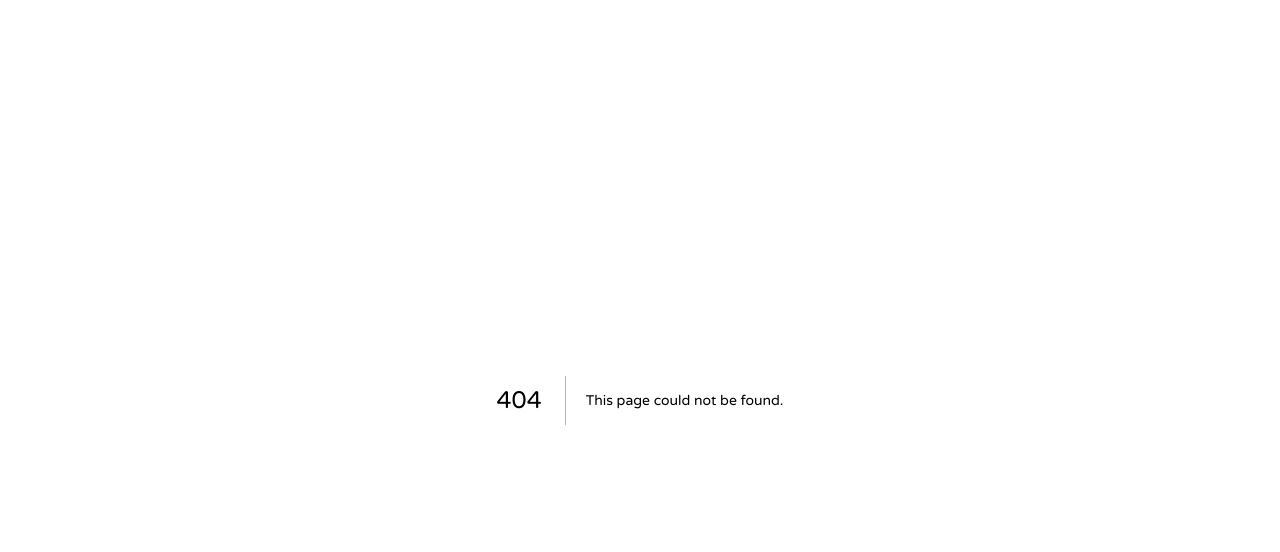
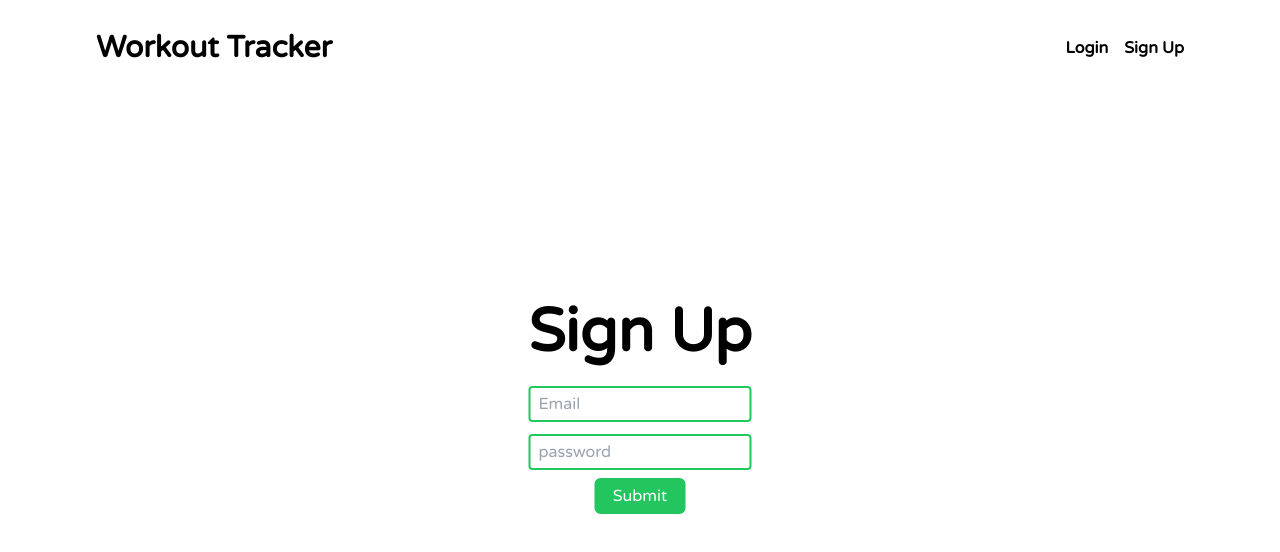
Before and after one commit to arod1207/Workout-Tracker-Frontend, a Next.js app: page /signup in a window 1280 px wide. Before the commit this address had no page. Shown: the top 552 px of the page. Built offline with nearby package versions, Linux system fonts and the light colour scheme.

Commit message:
add login functionality

```diff
--- a/package.json
+++ b/package.json
@@ -19,6 +19,7 @@
     "react-dom": "18.2.0",
     "react-icons": "^4.8.0",
     "react-moment": "^1.1.3",
+    "react-spinners": "^0.13.8",
     "typescript": "5.0.2"
   },
   "devDependencies": {
--- a/src/components/Navbar.tsx
+++ b/src/components/Navbar.tsx
@@ -1,7 +1,50 @@
+import Link from "next/link";
+import { useLogout } from "@/hooks/useLogout";
+import { useAuthContext } from "@/hooks/useAuthContext";
+
+type Prop = {
+  user: {
+    user: {
+      email: string;
+    };
+  };
+};
+
 export default function Navbar() {
+  const { logout } = useLogout();
+  const { user } = useAuthContext() as Prop;
+
+  const handleLogout = () => {
+    logout();
+  };
+
   return (
-    <div className="flex h-16 items-center justify-center bg-white px-10 shadow-sm md:h-24 md:justify-start md:px-24">
-      <h2 className="text-3xl font-bold">Workout Tracker</h2>
+    <div
+      className="flex h-16 items-center justify-center bg-white px-10 shadow-sm
+    md:h-24 md:justify-between md:px-24"
+    >
+      <Link href="/">
+        <button className="text-3xl font-bold">Workout Tracker</button>
+      </Link>
+
+      {user ? (
+        <div className="flex gap-4">
+          <span className="font-bold">{user?.user?.email}</span>
+
+          <button onClick={handleLogout} className="font-bold">
+            Log out
+          </button>
+        </div>
+      ) : (
+        <div className="flex gap-4">
+          <Link href="/login">
+            <button className="font-bold">Login</button>
+          </Link>
+          <Link href="/signup">
+            <button className="font-bold">Sign Up</button>
+          </Link>
+        </div>
+      )}
     </div>
   );
 }
--- /dev/null
+++ b/src/context/AuthContext.tsx
@@ -0,0 +1,46 @@
+import { createContext, ReactNode, useReducer, useEffect } from "react";
+
+type Props = {
+  children: ReactNode;
+};
+
+export const AuthContext = createContext({});
+
+export const authReducer = (state: any, action: any) => {
+  switch (action.type) {
+    case "LOGIN":
+      return {
+        user: action.payload,
+      };
+    case "LOGOUT":
+      return {
+        user: null,
+      };
+    default:
+      return state;
+  }
+};
+
+export const AuthContextProvider = ({ children }: Props) => {
+  // const user = JSON.parse(localStorage.getItem("user"));
+
+  const [state, dispatch] = useReducer(authReducer, {
+    user: null,
+  });
+
+  useEffect(() => {
+    const user = JSON.parse(localStorage.getItem("user"));
+
+    if (user) {
+      dispatch({ type: "LOGIN", payload: user });
+    }
+  }, []);
+
+  console.log("AuthContext state: ", state);
+
+  return (
+    <AuthContext.Provider value={{ ...state, dispatch }}>
+      {children}
+    </AuthContext.Provider>
+  );
+};
--- /dev/null
+++ b/src/hooks/useAuthContext.tsx
@@ -0,0 +1,12 @@
+import { useContext } from "react";
+import { AuthContext } from "@/context/AuthContext";
+
+export const useAuthContext = () => {
+  const context = useContext(AuthContext);
+
+  if (!context) {
+    throw Error("useAuthContext must be used inside a AuthContextProvider");
+  }
+
+  return context;
+};
--- /dev/null
+++ b/src/hooks/useLogin.tsx
@@ -0,0 +1,43 @@
+import { Dispatch, useState } from "react";
+import { useAuthContext } from "./useAuthContext";
+import axios from "axios";
+
+type Props = {
+  dispatch: Dispatch<{
+    type: string;
+    payload: {
+      email: string;
+      password: string;
+    };
+  }>;
+};
+
+export const useLogin = () => {
+  const [error, setError] = useState("");
+  const [isLoading, setIsLoading] = useState(false);
+  const { dispatch } = useAuthContext() as Props;
+
+  const login = async (email: string, password: string) => {
+    try {
+      setIsLoading(true);
+      setError("");
+      const response = await axios.post(
+        "http://localhost:3001/api/user/login",
+        {
+          email,
+          password,
+        }
+      );
+
+      if (response.data) {
+        setIsLoading(false);
+      }
+      localStorage.setItem("user", JSON.stringify(response.data.token));
+      dispatch({ type: "LOGIN", payload: response.data });
+    } catch (error: any) {
+      setIsLoading(false);
+      setError(error.response.data.error);
+    }
+  };
+  return { isLoading, error, login };
+};
--- /dev/null
+++ b/src/hooks/useLogout.tsx
@@ -0,0 +1,21 @@
+import { Dispatch } from "react";
+import { useAuthContext } from "./useAuthContext";
+
+type Props = {
+  dispatch: Dispatch<{
+    type: string;
+  }>;
+};
+
+export const useLogout = () => {
+  const { dispatch } = useAuthContext() as Props;
+
+  const logout = () => {
+    //remove user from storage//
+    localStorage.removeItem("user");
+
+    //Logout User
+    dispatch({ type: "LOGOUT" });
+  };
+  return { logout };
+};
--- /dev/null
+++ b/src/hooks/useSignup.tsx
@@ -0,0 +1,44 @@
+import { Dispatch, useState } from "react";
+import { useAuthContext } from "./useAuthContext";
+import axios from "axios";
+
+type AuthProps = {
+  dispatch: Dispatch<{
+    type: string;
+    payload: {
+      email: string;
+      password: string;
+    };
+  }>;
+};
+
+export const useSignup = () => {
+  const [error, setError] = useState("");
+  const [isLoading, setIsLoading] = useState(false);
+  const { dispatch } = useAuthContext() as AuthProps;
+
+  const signup = async (email: string, password: string) => {
+    try {
+      setIsLoading(true);
+      const response = await axios.post(
+        "http://localhost:3001/api/user/signup",
+        {
+          email,
+          password,
+        }
+      );
+      setError("");
+
+      if (response.data) {
+        setIsLoading(false);
+
+        localStorage.setItem("user", response.data.token);
+        dispatch({ type: "LOGIN", payload: response.data });
+      }
+    } catch (error: any) {
+      setIsLoading(false);
+      setError(error.response.data.error);
+    }
+  };
+  return { signup, isLoading, error };
+};
--- a/src/pages/_app.tsx
+++ b/src/pages/_app.tsx
@@ -1,11 +1,14 @@
 import "@/styles/globals.css";
 import type { AppProps } from "next/app";
 import { WorkoutContextProvider } from "@/context/WorkoutContext";
+import { AuthContextProvider } from "@/context/AuthContext";
 
 export default function App({ Component, pageProps }: AppProps) {
   return (
-    <WorkoutContextProvider>
-      <Component {...pageProps} />
-    </WorkoutContextProvider>
+    <AuthContextProvider>
+      <WorkoutContextProvider>
+        <Component {...pageProps} />
+      </WorkoutContextProvider>
+    </AuthContextProvider>
   );
 }
--- /dev/null
+++ b/src/pages/login/index.tsx
@@ -0,0 +1,68 @@
+import { FormEvent, useState } from "react";
+import Navbar from "../../components/Navbar";
+import { useLogin } from "@/hooks/useLogin";
+import { ClipLoader } from "react-spinners";
+
+export default function Login() {
+  const [email, setEmail] = useState("");
+  const [password, setPassword] = useState("");
+  const [emptyFields, setEmptyFields] = useState<string[]>([]);
+  const { login, error, isLoading } = useLogin();
+
+  const handleLogin = async (e: FormEvent) => {
+    e.preventDefault();
+    try {
+      await login(email, password);
+    } catch (error: any) {
+      console.log(error.message);
+    }
+  };
+
+  return (
+    <>
+      <Navbar />
+      <div className=" absolute top-1/2 left-1/2 flex -translate-x-1/2 -translate-y-1/2 transform flex-col items-center">
+        <h1 className="py-6 text-6xl font-semibold">Login</h1>
+        <form onSubmit={handleLogin}>
+          <div className="flex flex-col justify-center gap-3 px-6  ">
+            <input
+              type="text"
+              placeholder="Email"
+              className={`${
+                emptyFields.includes("title")
+                  ? "rounded border-2 border-red-500 px-2 py-1"
+                  : "rounded border-2 border-green-500 px-2 py-1"
+              }`}
+              value={email}
+              onChange={(e) => setEmail(e.target.value)}
+            />
+
+            <input
+              type="password"
+              placeholder="password"
+              className={`${
+                emptyFields.includes("weight")
+                  ? "rounded border-2 border-red-500 px-2 py-1"
+                  : "rounded border-2 border-green-500 px-2 py-1"
+              }`}
+              value={password}
+              onChange={(e) => setPassword(e.target.value)}
+            />
+          </div>
+          <div className="flex justify-center py-2">
+            <button className="flex w-1/3 items-center justify-center rounded-md border-2 border-green-500 bg-green-500 px-2 py-1 text-white">
+              {isLoading ? <ClipLoader color="white" size={24} /> : "Submit"}
+            </button>
+          </div>
+        </form>
+        {error && (
+          <div>
+            <h2 className="text-center text-xs text-red-500 md:text-lg">
+              {error}
+            </h2>
+          </div>
+        )}
+      </div>
+    </>
+  );
+}
--- /dev/null
+++ b/src/pages/signup/index.tsx
@@ -0,0 +1,72 @@
+import { FormEvent, useState } from "react";
+import Navbar from "../../components/Navbar";
+import { useSignup } from "@/hooks/useSignup";
+import { ClipLoader } from "react-spinners";
+
+export default function Signup() {
+  const [email, setEmail] = useState("");
+  const [password, setPassword] = useState("");
+  const [emptyFields, setEmptyFields] = useState<string[]>([]);
+  const { signup, isLoading, error } = useSignup();
+
+  const handleSignup = async (e: FormEvent) => {
+    e.preventDefault();
+
+    try {
+      await signup(email, password);
+    } catch (error) {
+      console.log(error);
+    }
+  };
+
+  return (
+    <>
+      <Navbar />
+      <div className=" absolute top-1/2 left-1/2 flex -translate-x-1/2 -translate-y-1/2 transform flex-col items-center">
+        <h1 className="py-6 text-6xl font-semibold">Sign Up</h1>
+        <form onSubmit={handleSignup}>
+          <div className="flex flex-col justify-center gap-3 px-6  ">
+            <input
+              type="text"
+              placeholder="Email"
+              className={`${
+                emptyFields.includes("title")
+                  ? "rounded border-2 border-red-500 px-2 py-1"
+                  : "rounded border-2 border-green-500 px-2 py-1"
+              }`}
+              value={email}
+              onChange={(e) => setEmail(e.target.value)}
+            />
+
+            <input
+              type="password"
+              placeholder="password"
+              className={`${
+                emptyFields.includes("weight")
+                  ? "rounded border-2 border-red-500 px-2 py-1"
+                  : "rounded border-2 border-green-500 px-2 py-1"
+              }`}
+              value={password}
+              onChange={(e) => setPassword(e.target.value)}
+            />
+          </div>
+          <div className=" flex justify-center py-2">
+            <button
+              className="flex w-1/3 items-center justify-center rounded-md border-2 border-green-500 bg-green-500 px-2 py-1 text-white"
+              disabled={isLoading}
+            >
+              {isLoading ? <ClipLoader color="white" size={24} /> : "Submit"}
+            </button>
+          </div>
+        </form>
+        {error && (
+          <div>
+            <h2 className="text-center text-xs text-red-500 md:text-lg">
+              {error}
+            </h2>
+          </div>
+        )}
+      </div>
+    </>
+  );
+}
```
Also changed, not shown: 1 other file (tests, documents, lock files or other folders).
